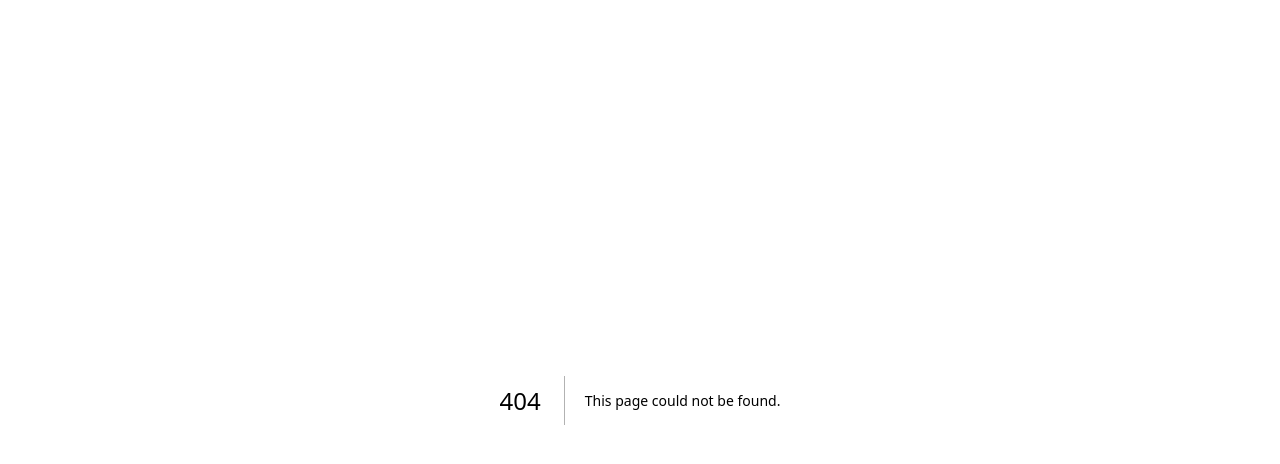
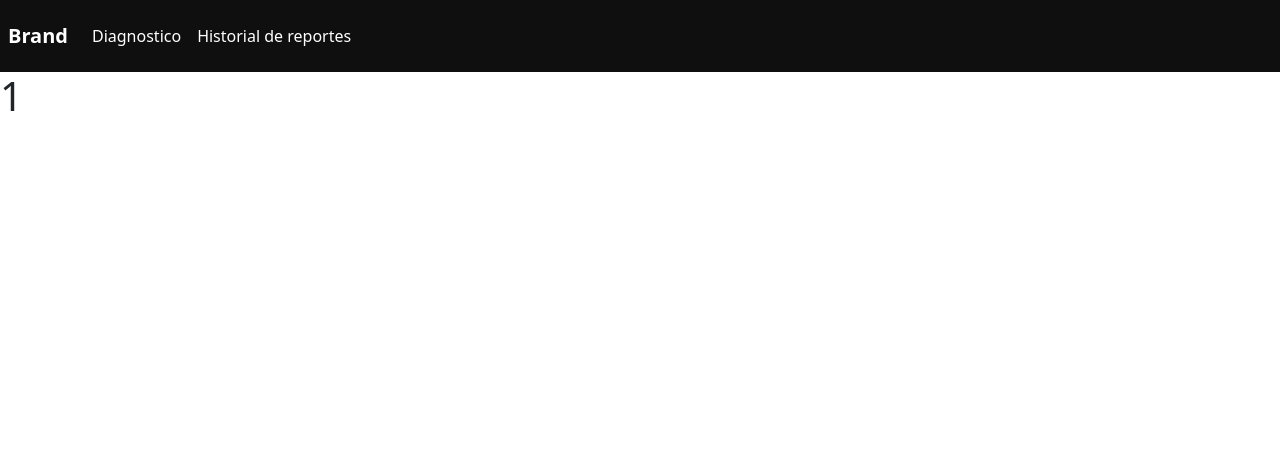
Before and after one commit to jaagualimpia/frontend_app_trabajo_de_grado, a Next.js app: page /results/1 in a window 1280 px wide. Before the commit this address had no page. Shown: the top 464 px of the page. Built offline with nearby package versions, Linux system fonts and the light colour scheme.

Commit message:
Need to implement the content in results page

```diff
--- a/src/app/page.tsx
+++ b/src/app/page.tsx
@@ -9,8 +9,8 @@ export default function Home() {
   const router = useRouter()
 
   useEffect(() => {
-    document.title = "Inicio"; // Cambia el título de la ventana del navegador
-  }, []);
+    document.title = "Inicio"
+  }, [])
 
   return (
     <>
--- /dev/null
+++ b/src/app/results/[id]/page.tsx
@@ -0,0 +1,15 @@
+"use client"
+
+import { useEffect } from 'react'
+
+export default function ResultsDiagnosisIdPage({ params }: { params: { id: string } }) {
+    const id = params.id
+
+    return (
+        <>
+            <h1>
+                {id}
+            </h1>
+        </>
+    )
+}
--- /dev/null
+++ b/src/app/results/layout.tsx
@@ -0,0 +1,10 @@
+import NavBar from "../components/navbar/NavBar";
+
+export default function ResultsLayout({ children }: { children: React.ReactNode }) {
+  return (
+    <>
+      <NavBar />
+      {children}
+    </>
+  )
+}
```
Also changed, not shown: src/app/results/page.tsx (deleted, +0 -7 lines), src/services/dateManagement.service.tsx (line endings or trailing spaces).
